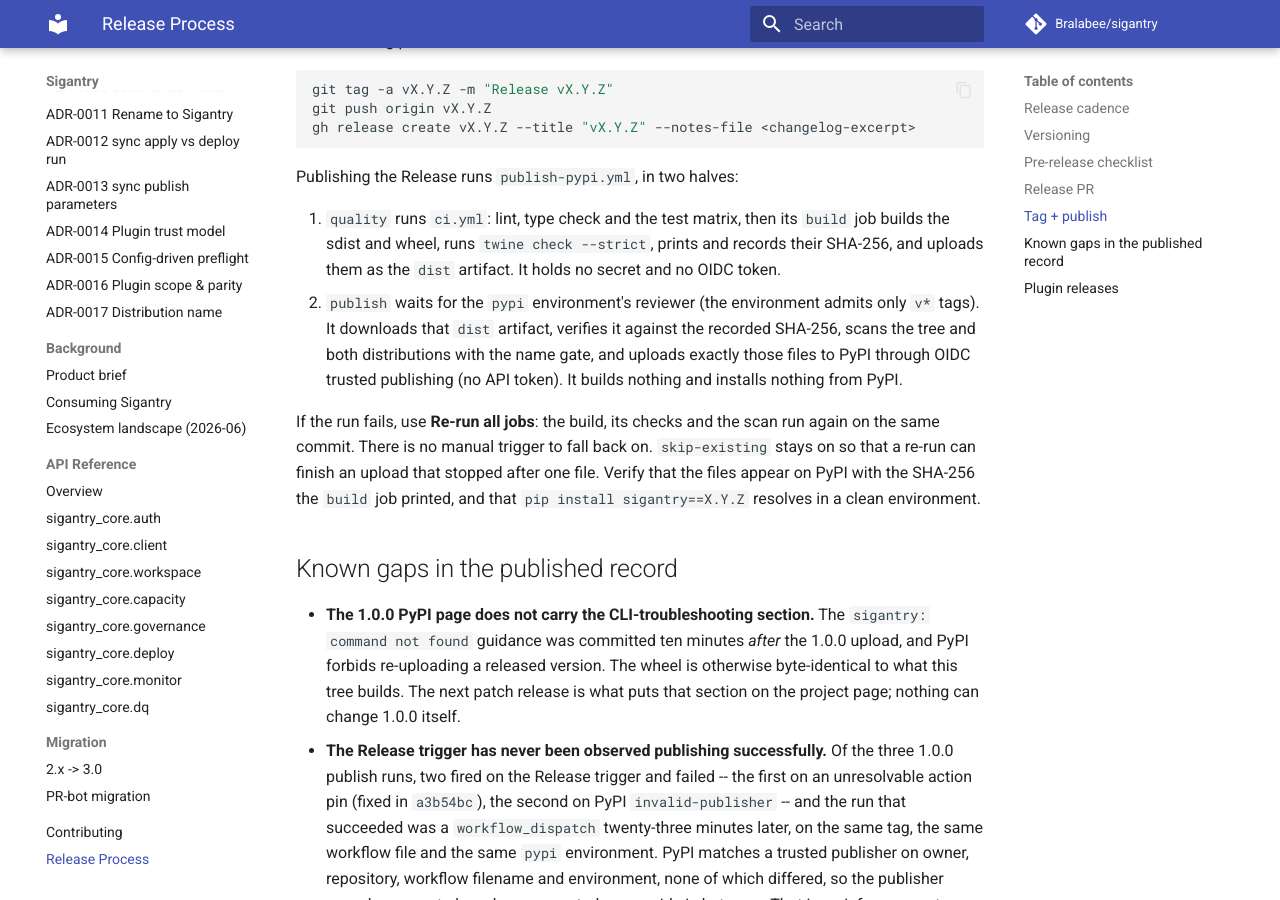
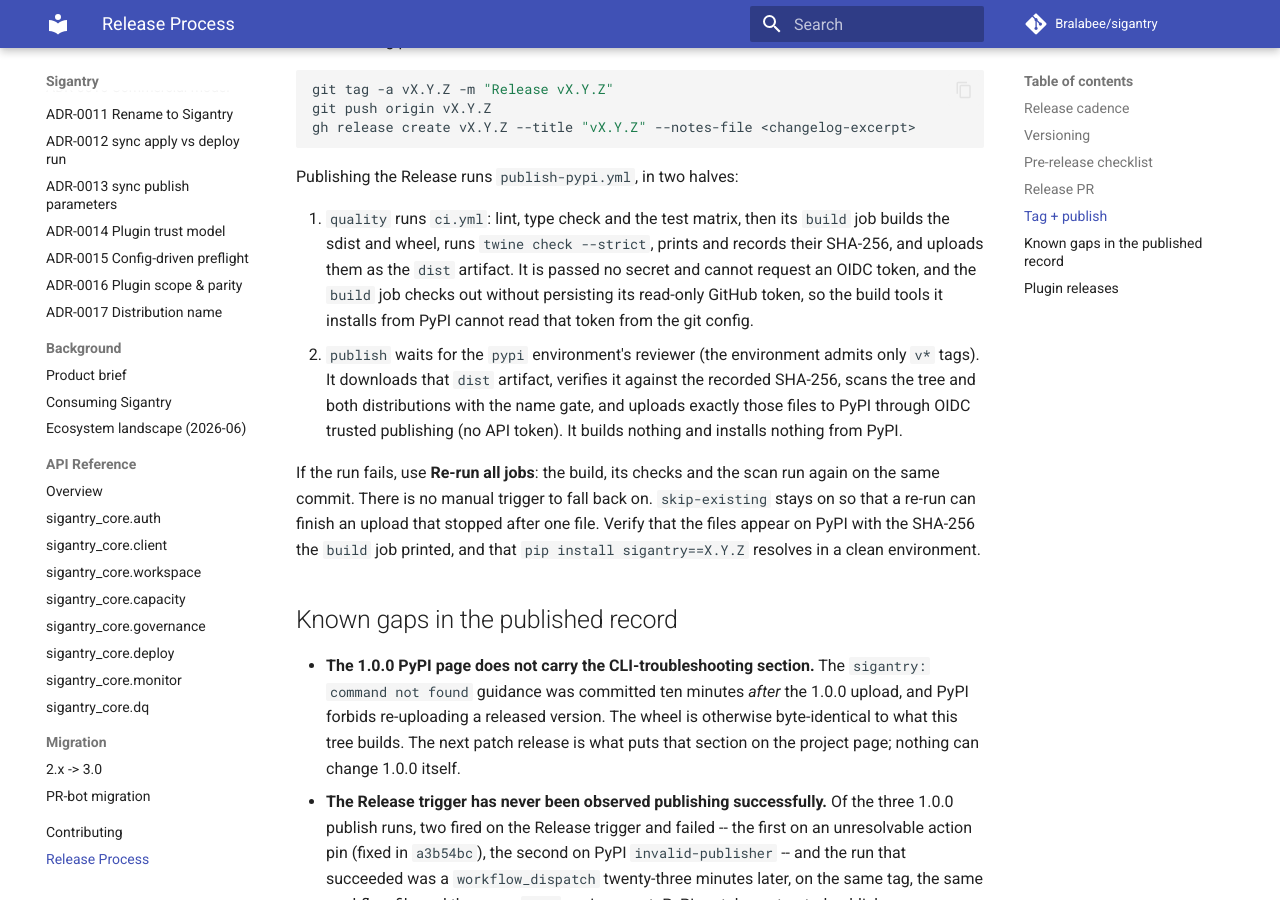
Before and after one commit to Bralabee/sigantry, an MkDocs documentation site: the page built from docs/release-process.md, in a window 1280 px wide and 900 px high, scrolled down 2086 px. Built offline with MkDocs 1.6.1 and Material for MkDocs 9.7.7, drawn with Linux system fonts in a browser that asks for light colours; comment, search, counter and statistics services are not loaded.

Commit message:
ci(build): check out without persisting the token the build tools could read
The release process and the release workflow said the build half holds
no secret. ci.yml's build job is the one whose files a release now
publishes, and its checkout persisted the job's GitHub token in the git
config, by default, while pip installed build and twine from PyPI and
python -m build ran their code. In a release run that token can only read
the repository, but it was on disk beside code from an index, which the
sentence denied.

No step after the checkout uses git. The version comes from _version.py
through hatchling's version path, and pip, the build, twine check and the
SHA-256 record made no git call at all when run with a git that logs
every call. So the checkout now passes persist-credentials: false, as the
publish job's already does, and the whole-job pin of the build job lists
it.

The sentences now say what holds: ci.yml is passed no secret and cannot
request an OIDC token, and the build job does not leave its read-only
token in the git config for the build tools. The CHANGELOG says the same.

```diff
--- a/docs/release-process.md
+++ b/docs/release-process.md
@@ -93,7 +93,10 @@
 1. `quality` runs `ci.yml`: lint, type check and the test matrix, then its
    `build` job builds the sdist and wheel, runs `twine check --strict`,
    prints and records their SHA-256, and uploads them as the `dist`
-   artifact. It holds no secret and no OIDC token.
+   artifact. It is passed no secret and cannot request an OIDC token, and
+   the `build` job checks out without persisting its read-only GitHub
+   token, so the build tools it installs from PyPI cannot read that token
+   from the git config.
 2. `publish` waits for the `pypi` environment's reviewer (the environment
    admits only `v*` tags). It downloads that `dist` artifact, verifies it
    against the recorded SHA-256, scans the tree and both distributions with
```
Also changed, not shown: CHANGELOG.md (+3 -1 lines), 4 other files.
